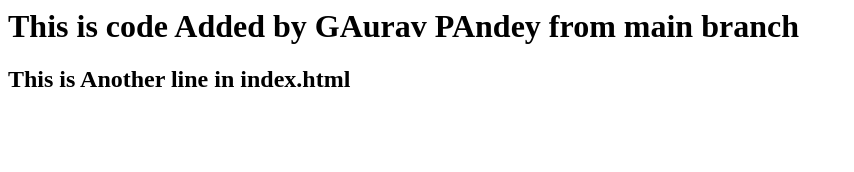
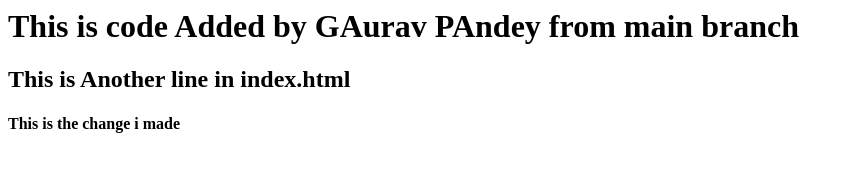
Before and after one commit to gauravpandey2499/demo, a plain HTML site: page index.html in a window 1280 px wide. Shown: the whole page, without its empty margins (0-854 px from the left). Drawn offline with Linux system fonts and the light colour scheme.

Commit message:
Added implementaion For Index.html

```diff
--- a/index.html
+++ b/index.html
@@ -1,2 +1,3 @@
 <h1>This is code Added by GAurav PAndey from main branch</h1>
 <h2>This is Another line in index.html</h2>
+<h4>This is the change i made</h4>
```
